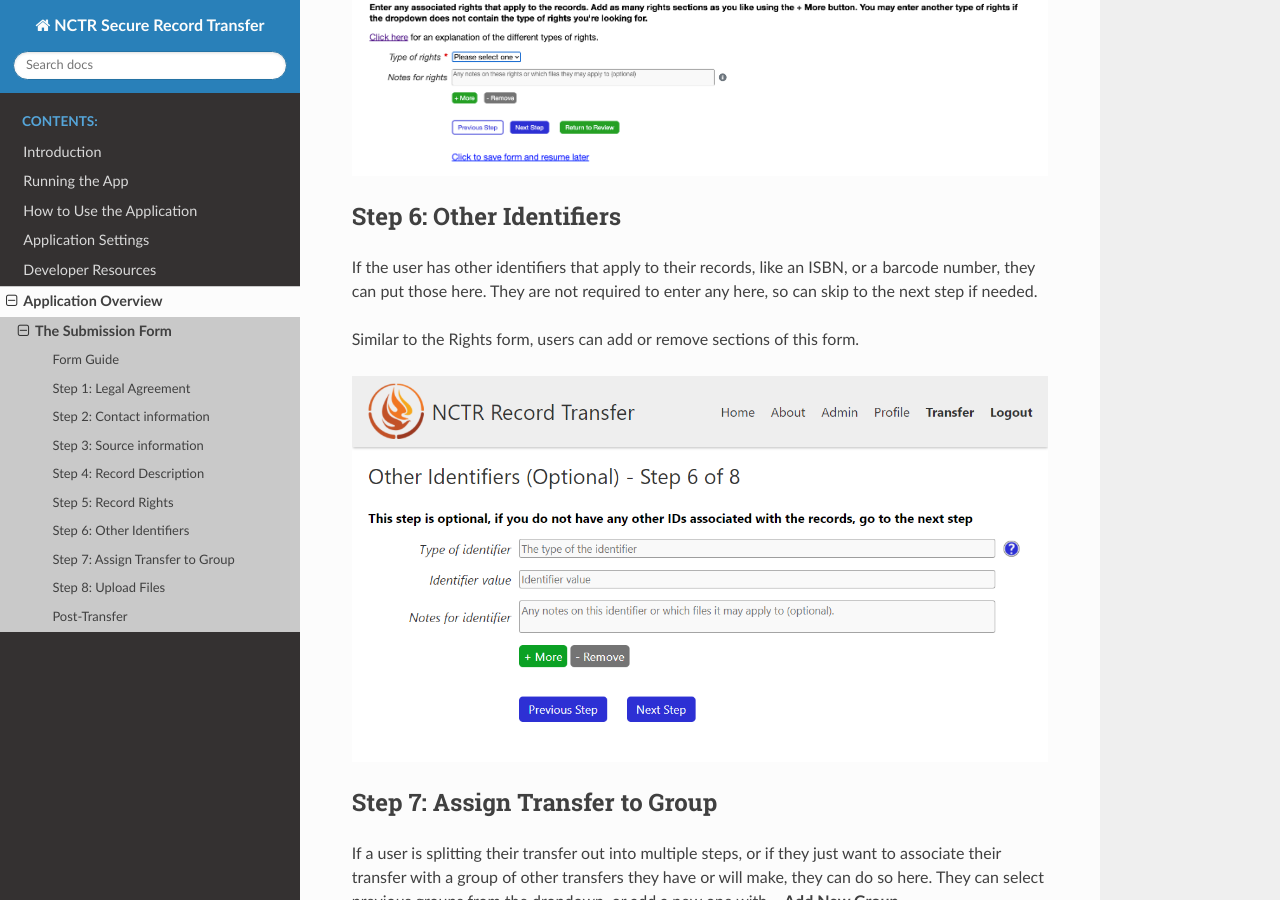
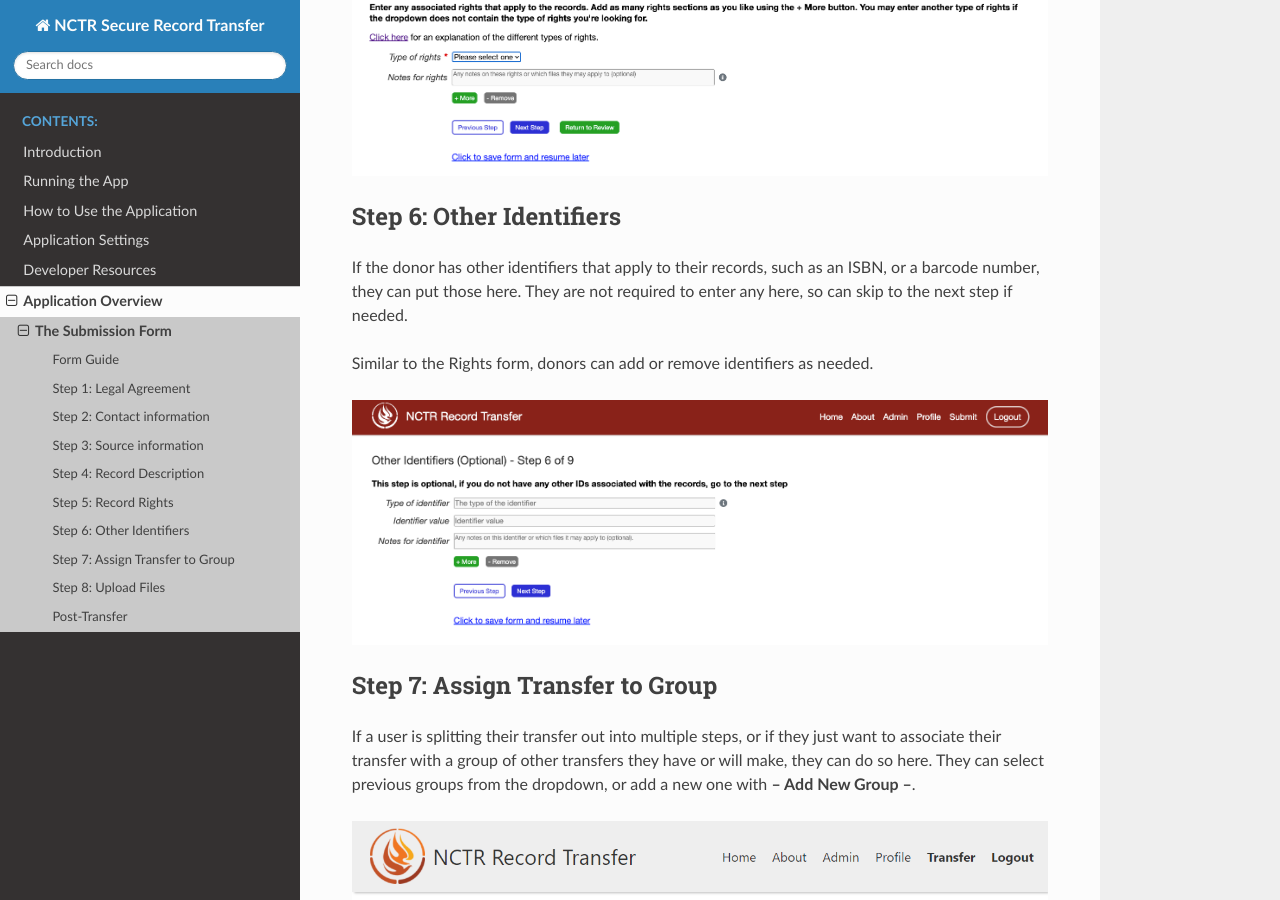
Before and after one commit to NationalCentreTruthReconciliation/Secure-Record-Transfer, a Sphinx documentation site: the page built from docs/application_overview/submission-form.rst, in a window 1280 px wide and 900 px high, scrolled down 5113 px. Built offline with Sphinx 7.4.7 and the Read the Docs theme 3.1.0, drawn with Linux system fonts in a browser that asks for light colours.

Commit message:
Complete Step 6

```diff
--- a/docs/application_overview/submission-form.rst
+++ b/docs/application_overview/submission-form.rst
@@ -116,20 +116,20 @@
 More information about the rights in this step can be found on :ref:`Adding Rights Taxonomies`.
 
 .. image:: images/transfer_step_5.png
-    :alt: Step 5 of the transfer form
+    :alt: Step 5 of the submission form
 
 
 Step 6: Other Identifiers
 #########################
 
-If the user has other identifiers that apply to their records, like an ISBN, or a barcode number,
-they can put those here. They are not required to enter any here, so can skip to the next step if
-needed.
+If the donor has other identifiers that apply to their records, such as an ISBN, or a barcode
+number, they can put those here. They are not required to enter any here, so can skip to the next
+step if needed.
 
-Similar to the Rights form, users can add or remove sections of this form.
+Similar to the Rights form, donors can add or remove identifiers as needed.
 
 .. image:: images/transfer_step_6.png
-    :alt: Step 6 of the transfer form
+    :alt: Step 6 of the submission form
 
 
 Step 7: Assign Transfer to Group
```
Also changed, not shown: docs/application_overview/images/transfer_step_6.png.
